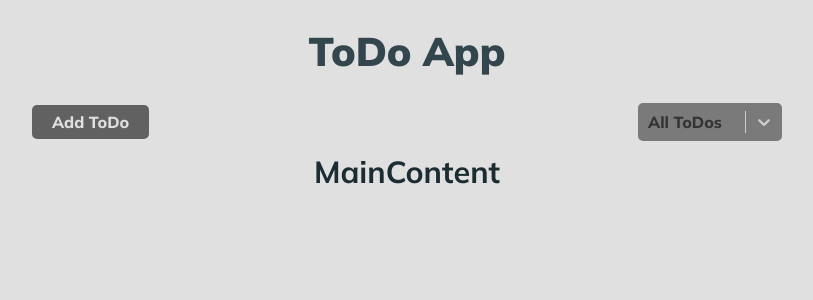
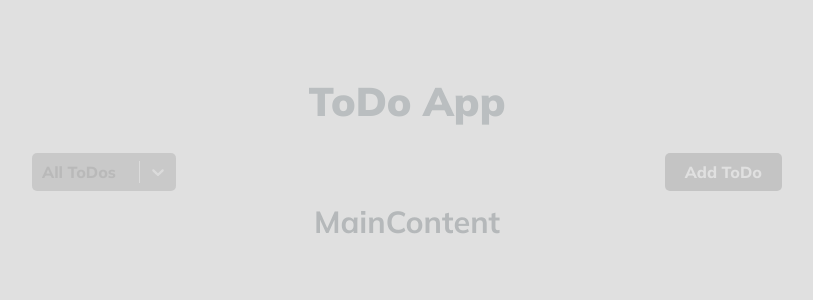
Before and after one commit to MAbdurahman/redux-todo-app, a React (Vite) app: page / in a window 1280 px wide. Shown: the top 300 px of the page, without its empty margins (233-1046 px from the left). Built offline with nearby package versions, Linux system fonts and the light colour scheme.

Commit message:
Add assests/img/Preloader.gif, components/Preloader/

```diff
--- a/index.html
+++ b/index.html
@@ -12,7 +12,7 @@
       <link crossorigin href='https://fonts.gstatic.com' rel='preconnect'>
       <link href='https://fonts.googleapis.com/css2?family=Mulish:ital,wght@0,200..1000;1,200..1000&display=swap'
             rel='stylesheet'>
-    <title>Todo App</title>
+    <title>ToDo App</title>
   </head>
   <body>
     <div id="root"></div>
--- a/package.json
+++ b/package.json
@@ -18,6 +18,7 @@
     "react-icons": "^5.6.0",
     "react-redux": "^9.2.0",
     "react-select": "^5.10.2",
+    "styled-components": "^6.1.19",
     "uuid": "^14.0.0"
   },
   "devDependencies": {
@@ -33,5 +34,8 @@
     "eslint-plugin-react-refresh": "^0.5.2",
     "globals": "^17.5.0",
     "vite": "^8.0.10"
+  },
+  "resolutions": {
+    "styled-components": "^6"
   }
 }
--- a/src/app/App.jsx
+++ b/src/app/App.jsx
@@ -1,18 +1,33 @@
 
+import React, {useEffect, useState, Fragment} from 'react';
 import PageTitle from '../components/PageTitle/index.jsx';
 import Header from '../layout/Header/index.jsx';
 import MainContent from '../layout/MainContent/index.jsx';
+import Preloader from '../components/Preloader/index.jsx';
 
 export default function App() {
+   const [isLoading, setIsLoading] = useState(true);
+
+   useEffect(() => {
+      const timerId = setTimeout(() => {
+         setIsLoading(false);
+      }, 5000);
+      return () => clearTimeout(timerId);
+
+   }, []);
 
    return (
-      <div className='container'>
-         <PageTitle>ToDo App</PageTitle>
-         <section className='appWrapper'>
-            <Header/>
-            <MainContent/>
-         </section>
-      </div>
-
+      <Fragment>
+         {
+            isLoading ? (<Preloader />) :
+               (<div className='container app fade-in'>
+                  <PageTitle>ToDo App</PageTitle>
+                  <section className='appWrapper'>
+                     <Header/>
+                     <MainContent/>
+                  </section>
+               </div>)
+         }
+      </Fragment>
    );
 }
--- a/src/components/Button/Button.module.css
+++ b/src/components/Button/Button.module.css
@@ -1,23 +1,24 @@
 
 
 .button {
+   height: auto;
+   overflow: hidden;
    display: inline-block;
-   height: auto;
-   padding: 0.8rem 2rem;
-   border: none;
-   border-radius: 5px;
+   padding: 1rem 2rem;
    font-weight: 800;
    font-size: 1.6rem;
    text-decoration: none;
    text-transform: capitalize;
+   border: none;
+   border-radius: 5px;
    cursor: pointer;
-   overflow: hidden;
+   transition: background-color 0.2s ease-in-out;
 
 }
 .primary {
    background-color: var(--color-neutral-600);
    color: var(--color-neutral-100);
-   transition: background-color 0.2s ease-in-out;
+
 }
 .primary:hover {
    background-color: var(--color-neutral-700);
@@ -26,7 +27,7 @@
 .secondary {
    background-color: var(--color-neutral-300);
    color: var(--color-neutral-800);
-   transition: background-color 0.2s ease-in-out;
+
 }
 .secondary:hover {
    background-color: var(--color-neutral-500);
--- /dev/null
+++ b/src/components/Preloader/index.jsx
@@ -0,0 +1,24 @@
+import React, {useEffect, useRef} from 'react';
+import {StyledPreloaderContainer,
+   StyledPreloader} from '../styles/Preloader.styled.jsx';
+import PreloaderGif from '../../assets/img/preloader.gif';
+
+export default function Preloader() {
+   const preloaderRef = useRef(null);
+   const preloaderImageRef = useRef(null);
+
+   useEffect(() => {
+      preloaderRef.current.style.transition = 'opacity 6750ms ease-in-out';
+      preloaderRef.current.style.opacity = '0';
+      preloaderImageRef.current.style.transition = 'opacity 6750ms ease-in-out';
+      preloaderImageRef.current.style.opacity = '0';
+   })
+
+
+   return (
+      <StyledPreloaderContainer ref={preloaderRef}>
+         <StyledPreloader src={PreloaderGif} ref={preloaderImageRef} />
+      </StyledPreloaderContainer>
+
+   );
+}
--- a/src/components/SelectButton/index.jsx
+++ b/src/components/SelectButton/index.jsx
@@ -1,4 +1,5 @@
 import Select from 'react-select';
+
 
 export default function SelectButton({children, id, ...rest}) {
 
--- /dev/null
+++ b/src/components/styles/Preloader.styled.jsx
@@ -0,0 +1,32 @@
+import styled from 'styled-components';
+
+
+export const StyledPreloaderContainer = styled.div`
+   position: fixed;
+   top: 0;
+   left: 0;
+   right: 0;
+   bottom: 0;
+   width: 100vw;
+   height: 100vh;
+   z-index: 10000;
+   overflow: hidden;
+   background: white;
+   display: -webkit-box;
+   display: flex;
+   -webkit-box-align: center;
+   align-items: center;
+   -webkit-box-pack: center;
+   justify-content: center;
+   scrollbar-width: none;
+   -ms-overflow-style: none;
+
+`;
+
+export const StyledPreloader = styled.img`
+   width: 66.6666%;
+   align-self: center;
+   @media screen and (min-width: 1030px) {
+      width: 25%;
+
+`
--- a/src/index.css
+++ b/src/index.css
@@ -271,12 +271,14 @@ small {
 .app {
   height: 100%;
   width: 100%;
+  z-index: 1;
   display: flex;
   flex-direction: column;
   justify-content: center;
   align-items: center;
   padding-top: 5em;
   padding-bottom: 5em;
+
 }
 
 .container {
@@ -303,3 +305,18 @@ small {
   background-color: var(--color-neutral-800);
   color: var(--color-neutral-100);
 }
+
+
+.fade-in {
+  animation-name: fadeIn;
+  animation-duration: 3000ms;
+  animation-iteration-count: 1;
+  animation-timing-function: ease;
+}
+
+
+
+@keyframes fadeIn {
+  from { opacity: 0; }
+  to { opacity: 1; }
+}
--- a/src/layout/Header/index.jsx
+++ b/src/layout/Header/index.jsx
@@ -7,14 +7,14 @@ export default function Header() {
 
    return (
       <div className={styles.header}>
-         <Button variant='primary'>
-            Add ToDo
-         </Button>
          <SelectButton>
             <option value='all' >All ToDos</option>
             <option value='completed'>Completed</option>
             <option value='incomplete'>Incomplete</option>
          </SelectButton>
+         <Button variant='primary'>
+            Add ToDo
+         </Button>
       </div>
 
    );
```
Also changed, not shown: src/assets/img/preloader.gif (added).
